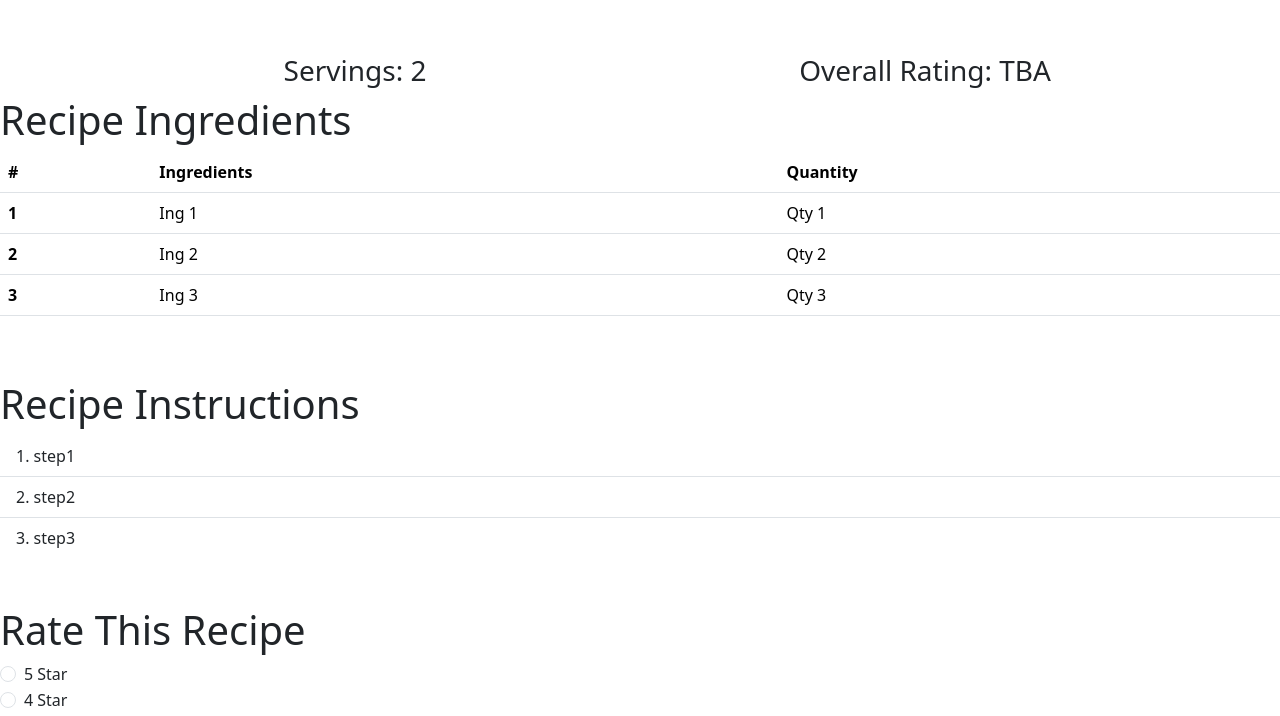
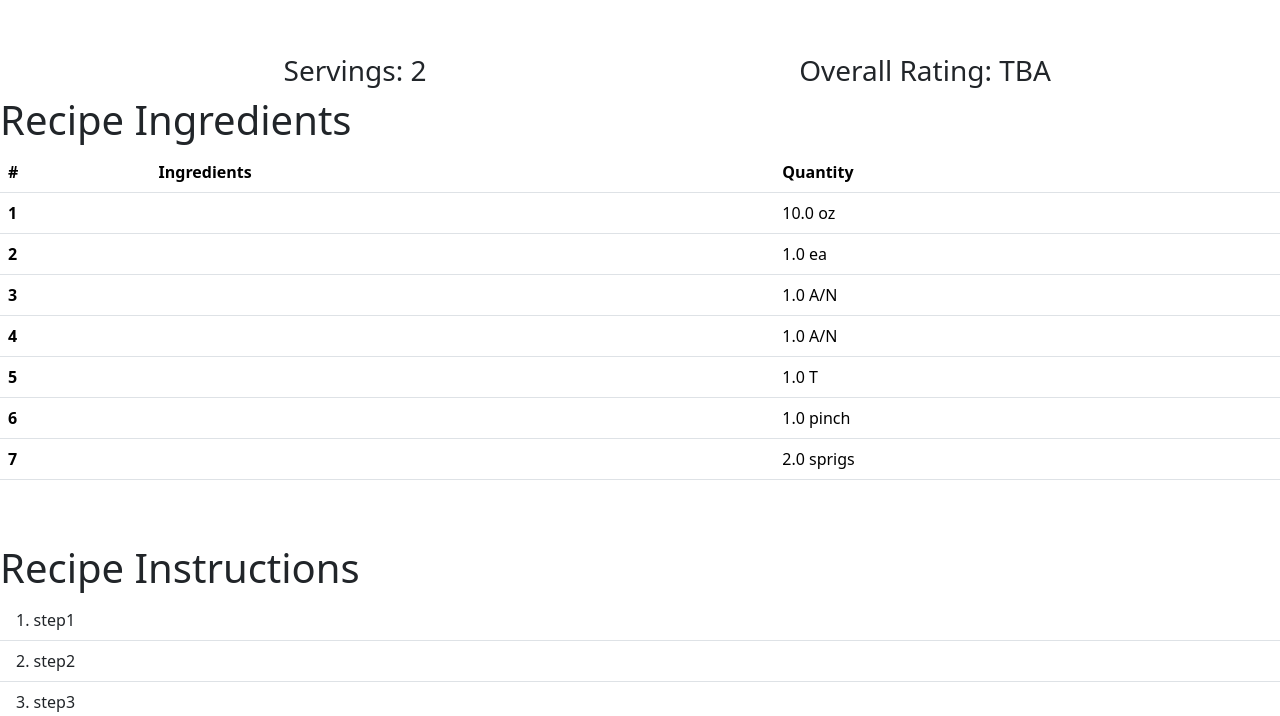
Before and after one commit to lanaiya-legaspi/CMPE131-termproject, a Flask app: a page that uses app/templates/recipe.html in a window 1280 px wide. Shown: the part 130-846 px from the top of the page. Run offline with Flask 3, Linux system fonts and the light colour scheme.

Commit message:
added ingredients to db and updated recipe ingredient quantities to pull from db

```diff
--- a/app/routes.py
+++ b/app/routes.py
@@ -2,7 +2,7 @@
 from flask import Flask, render_template
 from datetime import datetime
 from app import myapp_obj, db
-from app.models import Recipe
+from app.models import Recipe, Recipe_Ingredient
 from app.forms import RatingsForm, CommentsForm
 
 # home page / recipe search page
@@ -21,23 +21,37 @@
 @myapp_obj.route("/recipe-<id>")
 def recipeX(id):
 	recipe = db.session.get(Recipe, id)
+	ing_descs = get_Ing_Descs(id)
+	recipe_qtys = Recipe_Ingredient.query.filter(Recipe_Ingredient.recipe_id==id).all()
 	recipe_insns = ['step1', 'step2', 'step3'] # insns to be parsed soon
 	rform = RatingsForm()
 	cform = CommentsForm()
-	if(cform.validate_on_submit()): # comments form validation / db submission
+	if cform.validate_on_submit(): # comments form validation / db submission
 		cmt_tmstp = str(datetime.now())
-		comment =  Recipe_Comment(comment_desc=form.comment_desc.data,user_id=1,recipe_id=id,comment_tmstp=cmt_tmstp)
+		comment = Recipe_Comment(
+			comment_desc=form.comment_desc.data,
+			user_id=1,
+			recipe_id=id,
+			comment_tmstp=cmt_tmstp
+		)
 		db.session.add(comment)
 		db.session.commit()
 		print(f'Comment has been added!')
 		return redirect("/")
 	else:
 		print("Comments Form Error")
-	if(rform.validate_on_submit()): # ratings form validation / db submission
+	if rform.validate_on_submit(): # ratings form validation / db submission
 		return redirect("/")
 	else:
 		print("Ratings Form Error")
-	return render_template("recipe.html", recipe=recipe, recipe_insns=recipe_insns, form=cform, rform=rform)
+	return render_template(
+		"recipe.html",
+		recipe=recipe,
+		ing_descs=ing_descs,
+		qtys=recipe_qtys,
+		recipe_insns=recipe_insns,
+		cform=cform, rform=rform
+	)
 
 # my grocery list page
 @myapp_obj.route("/grocery-list")
@@ -121,3 +135,13 @@
 def logout():
     session.pop("user", None)
     return redirect(url_for("login"))
+
+
+
+
+
+# routing definitions
+def get_Ing_Descs(id):
+	ingredients = Recipe_Ingredient.query.all()
+	descs = []
+	recipe_ings = Recipe_Ingredient.query.filter(Recipe_Ingredient.recipe_id==id).all()
--- a/app/templates/recipe.html
+++ b/app/templates/recipe.html
@@ -18,22 +18,22 @@
 
 		<!-- Recipe Ingredients -->
 		<h1>Recipe Ingredients</h1>
+
+		<!-- Header Row -->
 		<table class="table">
 		<thead><tr>
 		<th scope="col">#</th>
 		<th scope="col">Ingredients</th>
 		<th scope="col">Quantity</th>
 		</tr></thead>
+
+		<!-- Table Body -->
 		<tbody>
-		<tr><th scope="row">1</th>
-		<td>Ing 1</td>
-		<td>Qty 1</td></tr>
-		<tr><th scope="row">2</th>
-		<td>Ing 2</td>
-		<td>Qty 2</td></tr>
-		<tr><th scope="row">3</th>
-		<td>Ing 3</td>
-		<td>Qty 3</td></tr>
+		{% for qty in qtys %}
+		<tr><th scope="row">{{loop.index}}</th>
+		<td>{{ing_descs[loop.index]}}</td>
+		<td>{{qty.ing_qty}} {{qty.ing_uom}}</td></tr>
+		{% endfor %}
 		</tbody>
 		</table><br><br>
 
--- a/run.py
+++ b/run.py
@@ -1,3 +1,4 @@
+#imports
 from app import myapp_obj, db
 from app.models import User
 
```
Also changed, not shown: app/app.db.
